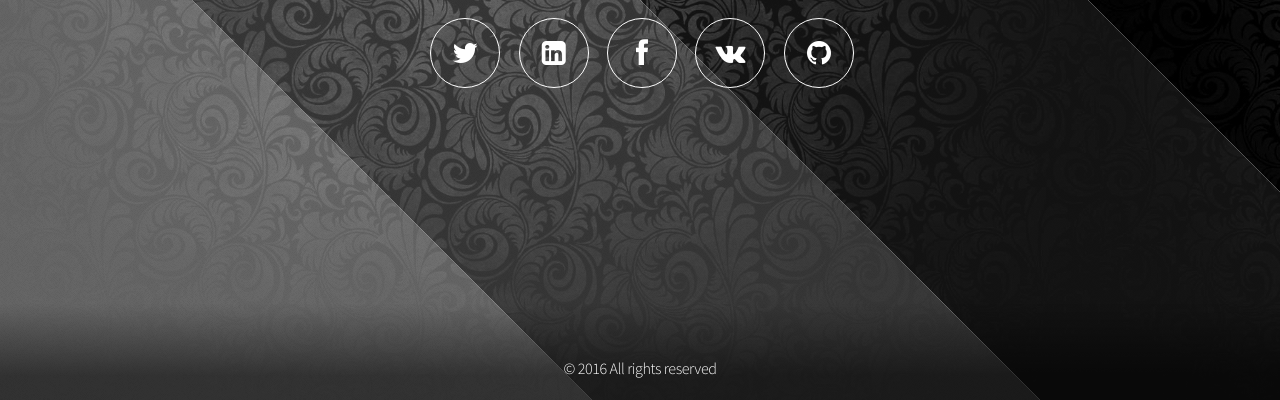
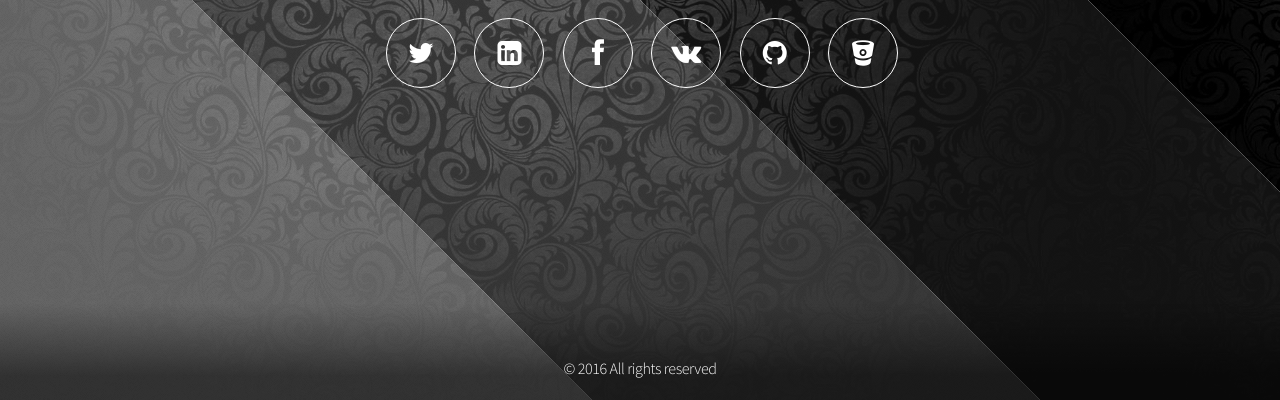
Before and after one commit to Kachit/kachit.github.io, a plain HTML site: page index.html in a window 1280 px wide. Shown: the part 400-800 px from the top of the page. Drawn offline with Linux system fonts and the light colour scheme.

Commit message:
add bitbucket link

```diff
--- a/index.html
+++ b/index.html
@@ -42,6 +42,7 @@
 								<li><a href="https://www.facebook.com/anton.korniloff" class="fa fa-facebook"><span>Facebook</span></a></li>
 								<li><a href="https://vk.com/kudesnic" class="fa fa-vk"><span>Vkontakte</span></a></li>
 								<li><a href="https://github.com/Kachit" class="fa fa-github"><span>Github</span></a></li>
+								<li><a href="https://bitbucket.org/kachit/" class="fa fa-bitbucket"><span>Bitbucket</span></a></li>
 							</ul>
 						</nav>
 					</header>
```
